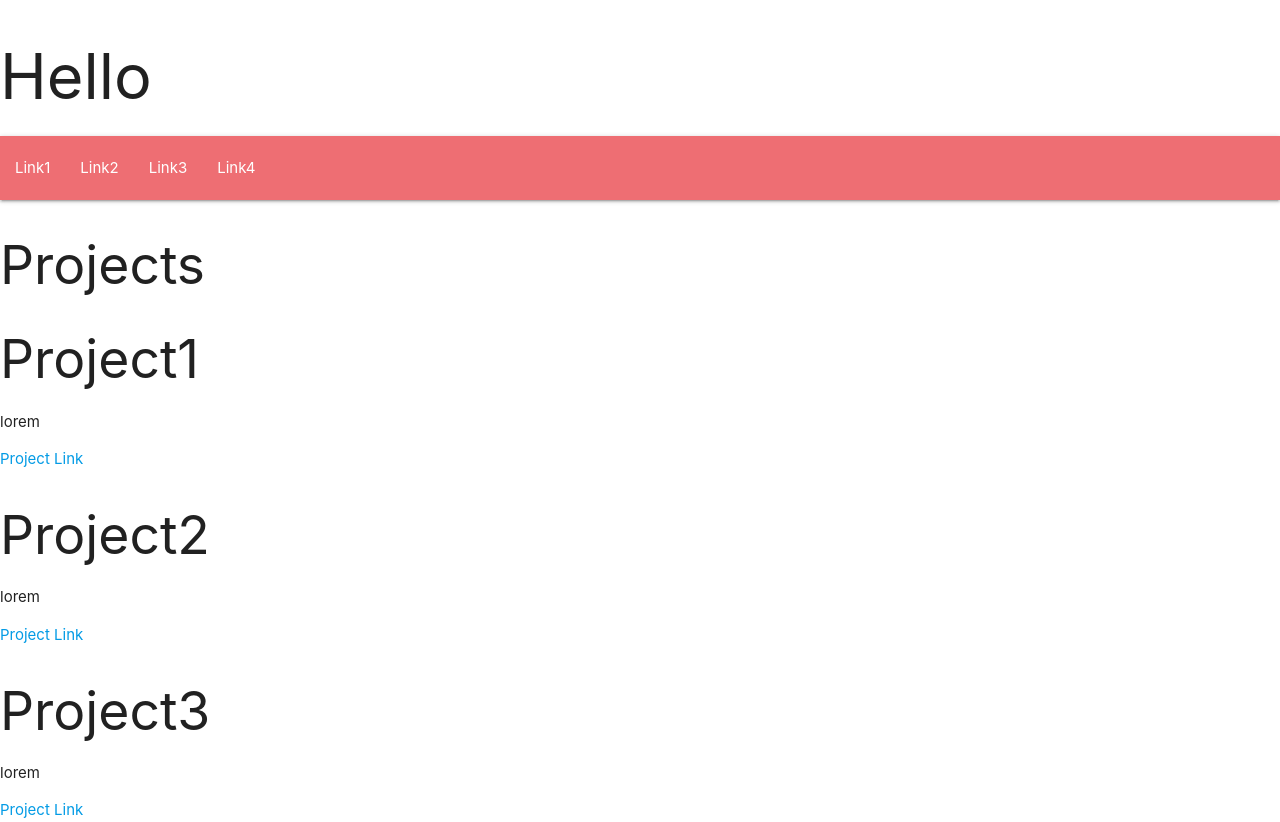
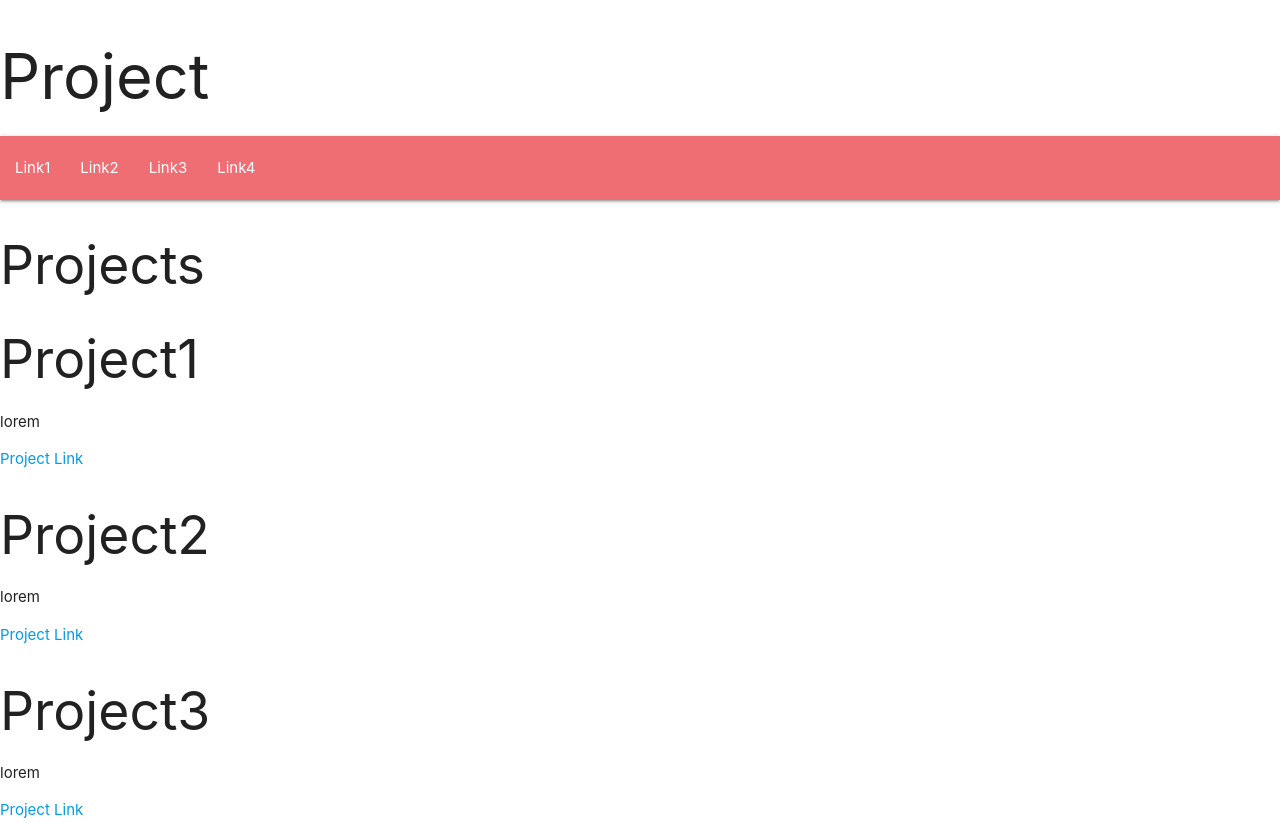
Before and after one commit to tjstalcup/git-and-github-aug-23-2018, a plain HTML site: page index.html in a window 1280 px wide. Drawn offline with nearby package versions, Linux system fonts and the light colour scheme.

Commit message:
Changed Hello to Project

```diff
--- a/index.html
+++ b/index.html
@@ -11,7 +11,7 @@
 
 </head>
 <body>
-  <h1>Hello</h1>
+  <h1>Project</h1>
   <nav>
     <ul>
       <li><a href="#">Link1</a></li>
```
